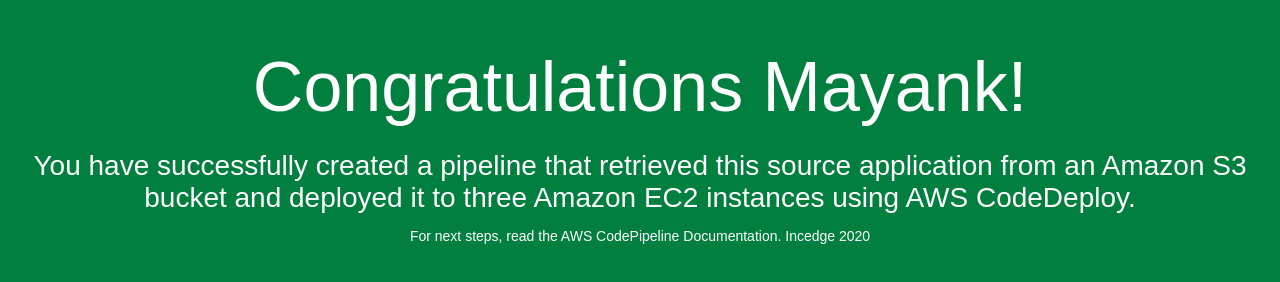
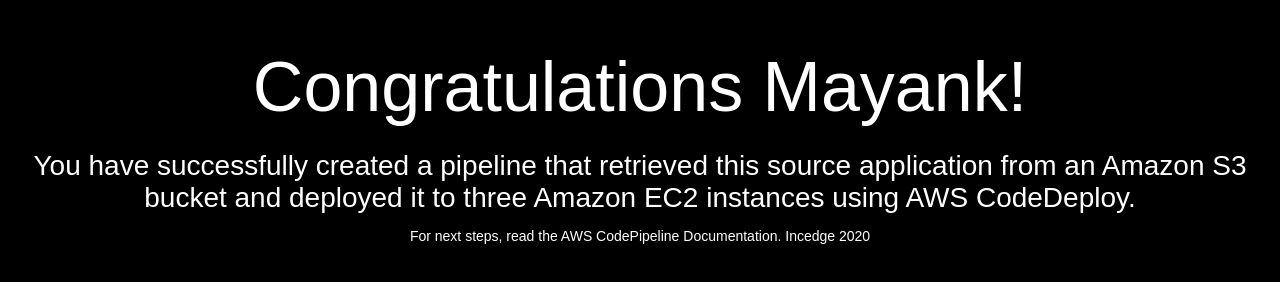
Before and after one commit to MayankMasurkar/Mayank_Sample_Pipeline, a plain HTML site: page index.html in a window 1280 px wide. Drawn offline with Linux system fonts and the light colour scheme.

Commit message:
Update index.html

```diff
--- a/index.html
+++ b/index.html
@@ -7,7 +7,7 @@
   <style>
     body {
       color: #ffffff;
-      background-color: #007f3f;
+      background-color: #000000;
       font-family: Arial, sans-serif;
       font-size: 14px;
     }
```
